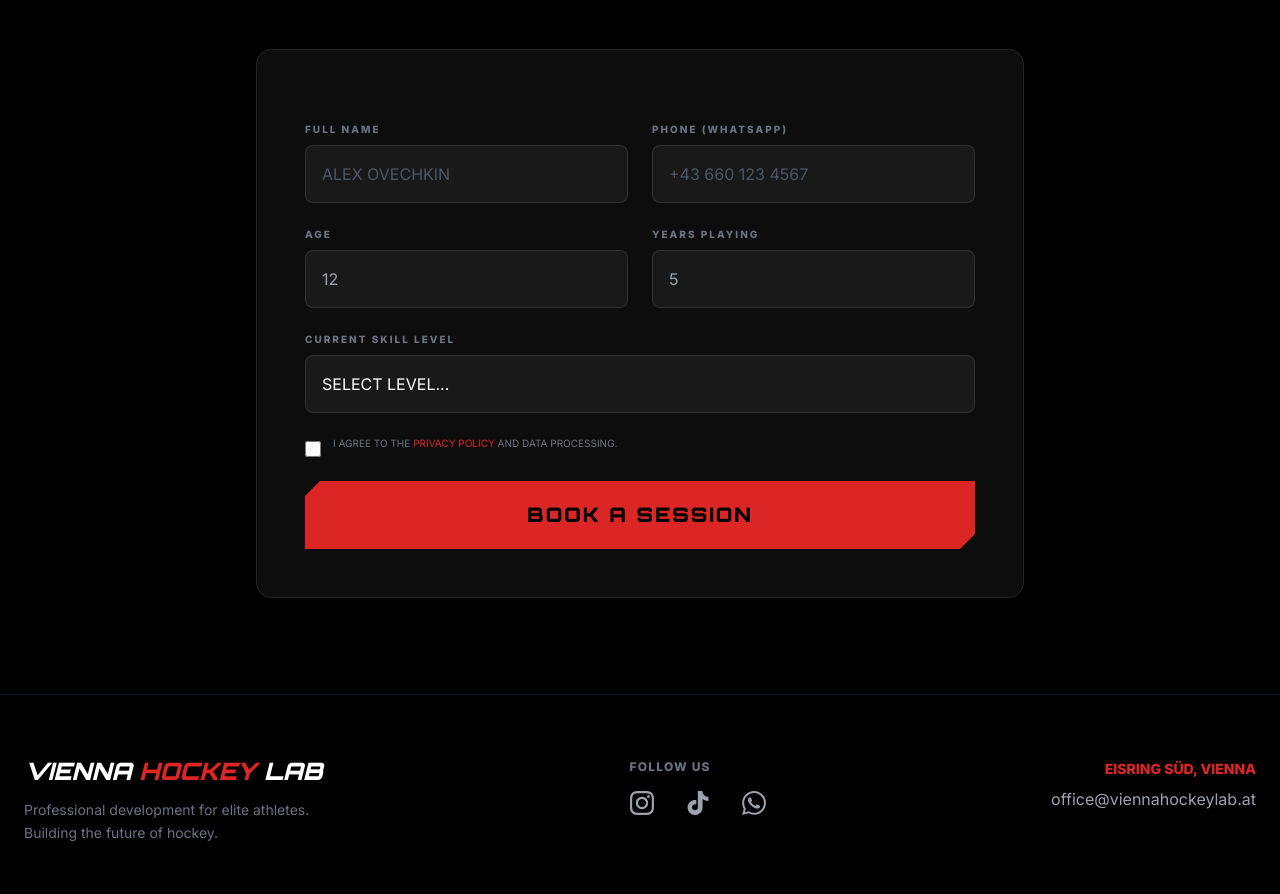
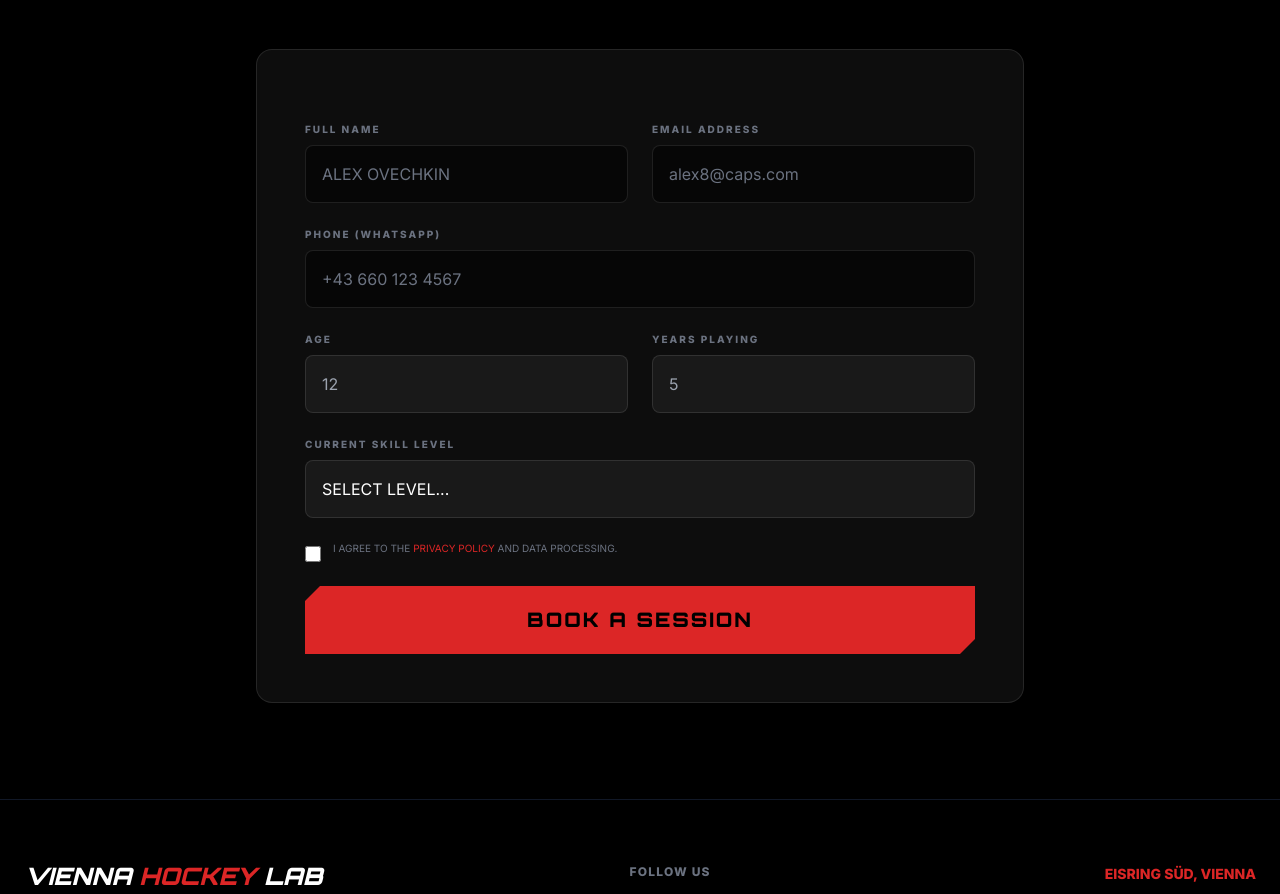
Before and after one commit to VitaliGrecciani/vienna-hockey-lab, a React (Vite) app: page / in a window 1280 px wide. Shown: the part 3484-4378 px from the top of the page. Built offline with nearby package versions, Linux system fonts and the light colour scheme.

Commit message:
fix(lead-gen): add email field to form and api, improve input styling

```diff
--- a/components/RegistrationForm.tsx
+++ b/components/RegistrationForm.tsx
@@ -6,6 +6,7 @@ import { submitLead } from '../services/leadService';
 const RegistrationForm: React.FC = () => {
   const [formData, setFormData] = useState<RegistrationData & { gdprConsent: boolean, honeypot: string }>({
     name: '',
+    email: '',
     phone: '',
     age: '',
     yearsInHockey: '',
@@ -60,6 +61,12 @@ const RegistrationForm: React.FC = () => {
       return;
     }
 
+    if (name === 'email') {
+      setFormData(prev => ({ ...prev, [name]: value }));
+      if (errors.email) setErrors(prev => ({ ...prev, email: '' }));
+      return;
+    }
+
     if (name === 'phone') {
       const filtered = value.replace(/[^\d+()\-\s]/g, '');
       setFormData(prev => ({ ...prev, [name]: filtered }));
@@ -98,6 +105,11 @@ const RegistrationForm: React.FC = () => {
     // Manual Validation
     const newErrors: Record<string, string> = {};
     if (!formData.name.trim()) newErrors.name = "Full Name is required";
+
+    // Email Validation
+    if (!formData.email.trim()) newErrors.email = "Email is required";
+    else if (!/^[^\s@]+@[^\s@]+\.[^\s@]+$/.test(formData.email)) newErrors.email = "Invalid email format";
+
     if (!formData.phone.trim()) newErrors.phone = "Phone number is required";
     if (!formData.age) newErrors.age = "Age is required";
     if (!formData.yearsInHockey) newErrors.yearsInHockey = "Years in Hockey is required";
@@ -136,6 +148,8 @@ const RegistrationForm: React.FC = () => {
     }
   };
 
+  const inputClasses = `w-full bg-black/50 border border-white/10 rounded-lg p-4 text-white placeholder-gray-500 focus:border-red-600 focus:bg-black/80 focus:outline-none transition-all`;
+
   return (
     <section id="registration" className="py-24 px-4 bg-transparent relative overflow-hidden">
       <div className="max-w-3xl mx-auto relative z-10">
@@ -171,14 +185,20 @@ const RegistrationForm: React.FC = () => {
             <div className="grid md:grid-cols-2 gap-6">
               <div>
                 <label className="block text-gray-500 text-[10px] uppercase tracking-[0.2em] mb-2 font-bold">Full Name</label>
-                <input type="text" name="name" value={formData.name} onChange={handleChange} className={`w-full bg-white/5 border ${errors.name ? 'border-red-600' : 'border-white/10'} rounded-lg p-4 text-white placeholder-gray-600 focus:border-red-600 focus:bg-white/10 focus:outline-none transition-all`} placeholder="ALEX OVECHKIN" />
+                <input type="text" name="name" value={formData.name} onChange={handleChange} className={`${inputClasses} ${errors.name ? 'border-red-600' : ''}`} placeholder="ALEX OVECHKIN" />
                 {errors.name && <p className="text-red-600 text-[10px] mt-1 uppercase italic font-bold">{errors.name}</p>}
               </div>
               <div>
-                <label className="block text-gray-500 text-[10px] uppercase tracking-[0.2em] mb-2 font-bold">Phone (WhatsApp)</label>
-                <input type="tel" name="phone" value={formData.phone} onChange={handleChange} className={`w-full bg-white/5 border ${errors.phone ? 'border-red-600' : 'border-white/10'} rounded-lg p-4 text-white placeholder-gray-600 focus:border-red-600 focus:bg-white/10 focus:outline-none transition-all`} placeholder="+43 660 123 4567" />
-                {errors.phone && <p className="text-red-600 text-[10px] mt-1 uppercase italic font-bold">{errors.phone}</p>}
+                <label className="block text-gray-500 text-[10px] uppercase tracking-[0.2em] mb-2 font-bold">Email Address</label>
+                <input type="email" name="email" value={formData.email} onChange={handleChange} className={`${inputClasses} ${errors.email ? 'border-red-600' : ''}`} placeholder="alex8@caps.com" />
+                {errors.email && <p className="text-red-600 text-[10px] mt-1 uppercase italic font-bold">{errors.email}</p>}
               </div>
+            </div>
+
+            <div>
+              <label className="block text-gray-500 text-[10px] uppercase tracking-[0.2em] mb-2 font-bold">Phone (WhatsApp)</label>
+              <input type="tel" name="phone" value={formData.phone} onChange={handleChange} className={`${inputClasses} ${errors.phone ? 'border-red-600' : ''}`} placeholder="+43 660 123 4567" />
+              {errors.phone && <p className="text-red-600 text-[10px] mt-1 uppercase italic font-bold">{errors.phone}</p>}
             </div>
 
             <div className="grid md:grid-cols-2 gap-6">
--- a/types.ts
+++ b/types.ts
@@ -13,6 +13,7 @@ export interface TrainingModule {
 
 export interface RegistrationData {
   name: string;
+  email: string;
   phone: string;
   age: number | '';
   yearsInHockey: number | '';
```
Also changed, not shown: api/submit-lead.ts (+5 -3 lines).
